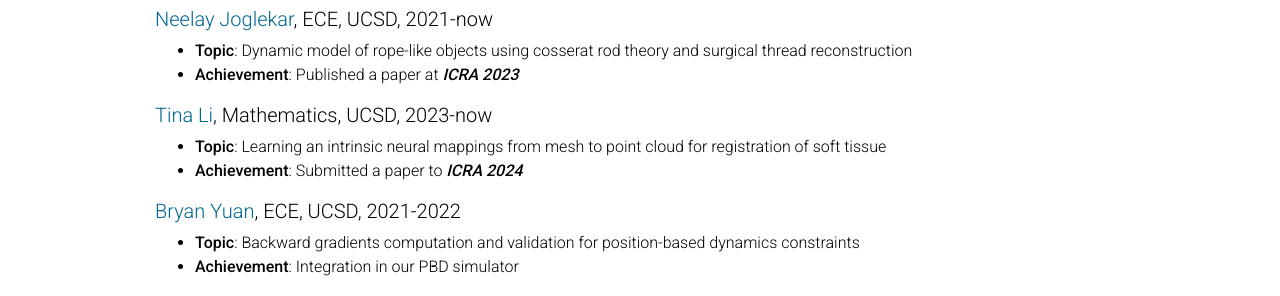
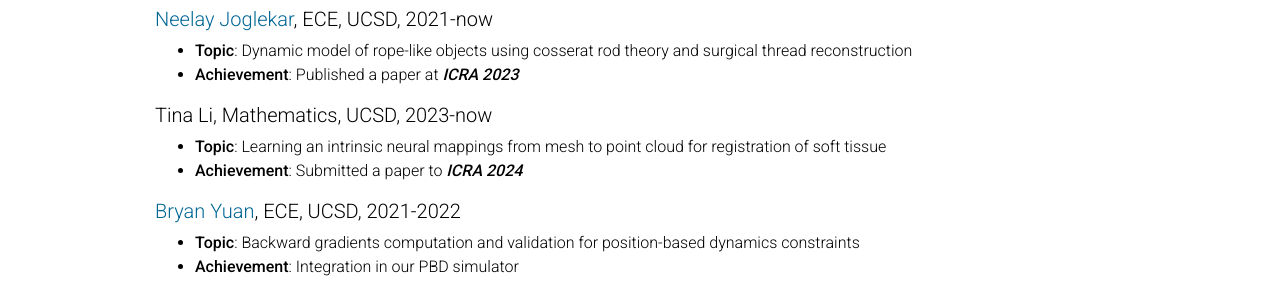
Before and after one commit to lnnx2006/lnnx2006.github.io, a Jekyll site: the page built from _pages/teaching.md, in a window 1280 px wide and 900 px high, scrolled down 1516 px. Shown: the part 157-453 px from the top of the window. Built offline with Jekyll 4.4.1, drawn with Linux system fonts in a browser that asks for light colours; comment, search, counter and statistics services are not loaded; a style sheet for code colours, icons or effects is not loaded; some of the changed lines change nothing that is shown.

Commit message:
changed students

```diff
--- a/_pages/teaching.md
+++ b/_pages/teaching.md
@@ -71,7 +71,7 @@
 - **Topic**: Dynamic model of rope-like objects using cosserat rod theory and surgical thread reconstruction
 - **Achievement**: Published a paper at ***ICRA 2023***
 
-##### [Tina Li](https://www.linkedin.com/in/neelay-joglekar-1848561b3/), Mathematics, UCSD, 2023-now
+##### Tina Li, Mathematics, UCSD, 2023-now
 - **Topic**: Learning an intrinsic neural mappings from mesh to point cloud for registration of soft tissue
 - **Achievement**: Submitted a paper to ***ICRA 2024***
 
```
